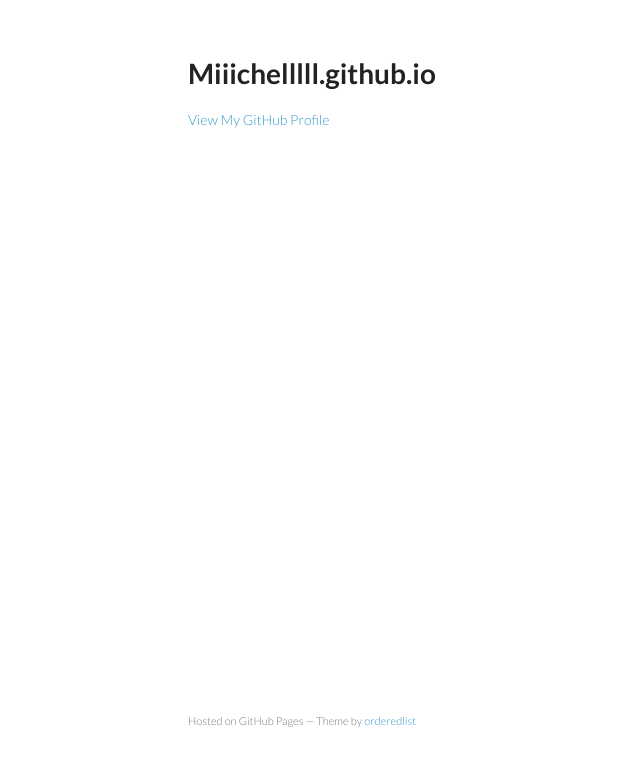
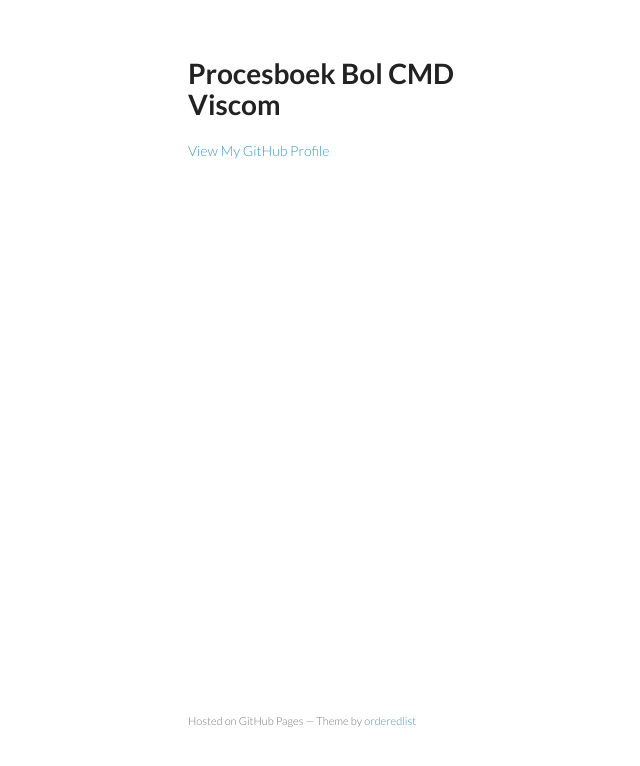
Before and after one commit to miiichelllll/miiichelllll.github.io, a plain HTML site: page index.html in a window 1280 px wide. Shown: the whole page, without its empty margins (22-662 px from the left). Drawn offline with Linux system fonts and the light colour scheme.

Commit message:
titel
titel

```diff
--- a/index.html
+++ b/index.html
@@ -15,7 +15,7 @@
   <body>
     <div class="wrapper">
       <header>
-        <h1>Miiichelllll.github.io</h1>
+        <h1>Procesboek Bol CMD Viscom</h1>
         <p></p>
 
 
```
